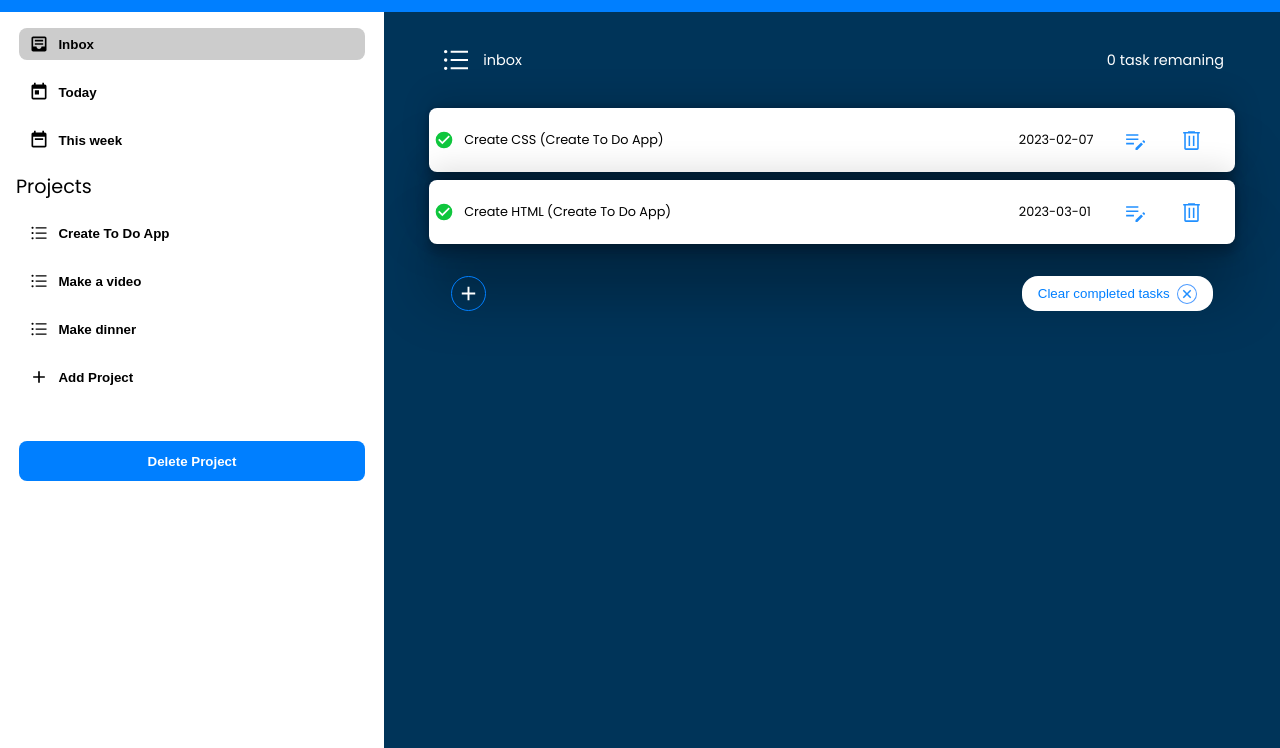
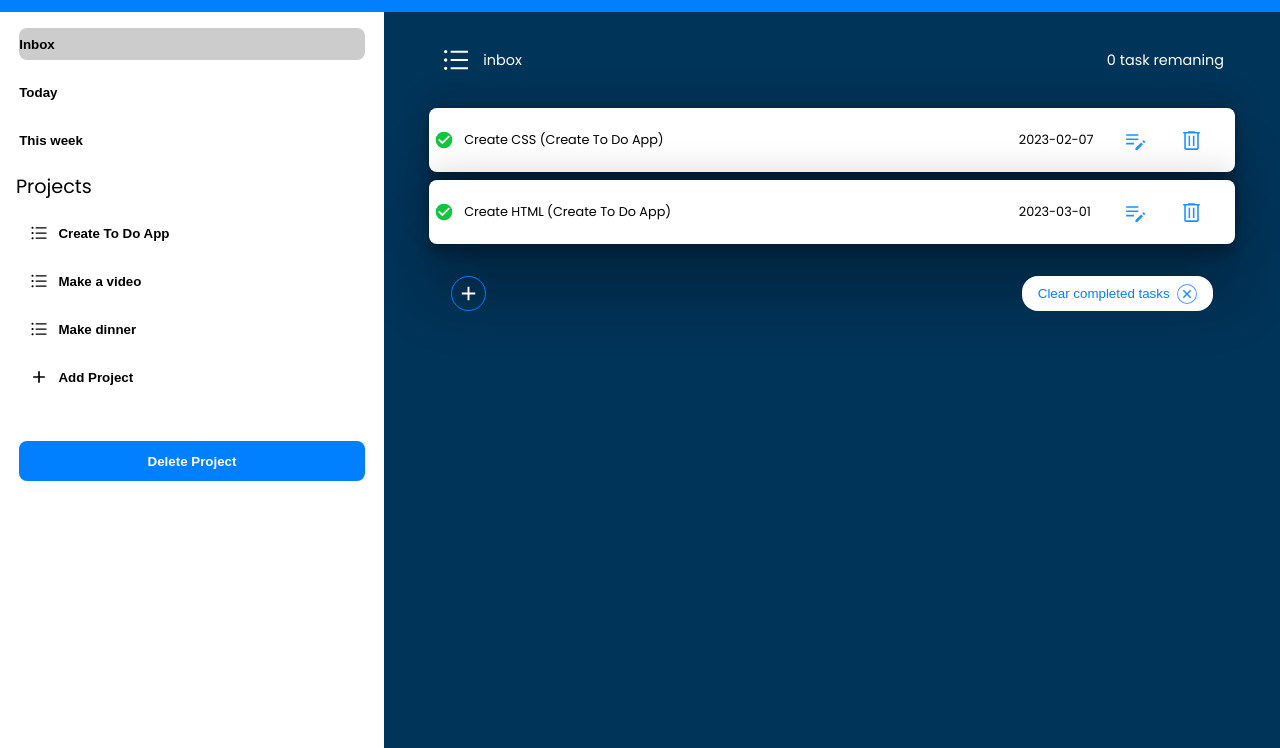
Before and after one commit to Alan1234111/Todo-List, a website built with webpack: page dist/index.html in a window 1280 px wide. Shown: the part 52-800 px from the top of the page. Built offline with nearby package versions, Linux system fonts and the light colour scheme.

Commit message:
Remove: img elements

```diff
--- a/dist/index.html
+++ b/dist/index.html
@@ -22,9 +22,9 @@
     <main>
       <div class="sidebar" id="sidebar">
         <div class="deafult-project-list">
-          <button class="button-deafult-project active"><img src="img/inbox.svg" aria-label="none" />Inbox</button>
-          <button class="button-deafult-project"><img src="img/today.svg" aria-label="none" />Today</button>
-          <button class="button-deafult-project"><img src="img/week.svg" aria-label="none" />This week</button>
+          <button class="button-deafult-project active">Inbox</button>
+          <button class="button-deafult-project">Today</button>
+          <button class="button-deafult-project">This week</button>
         </div>
 
         <div class="projects-list">
```
